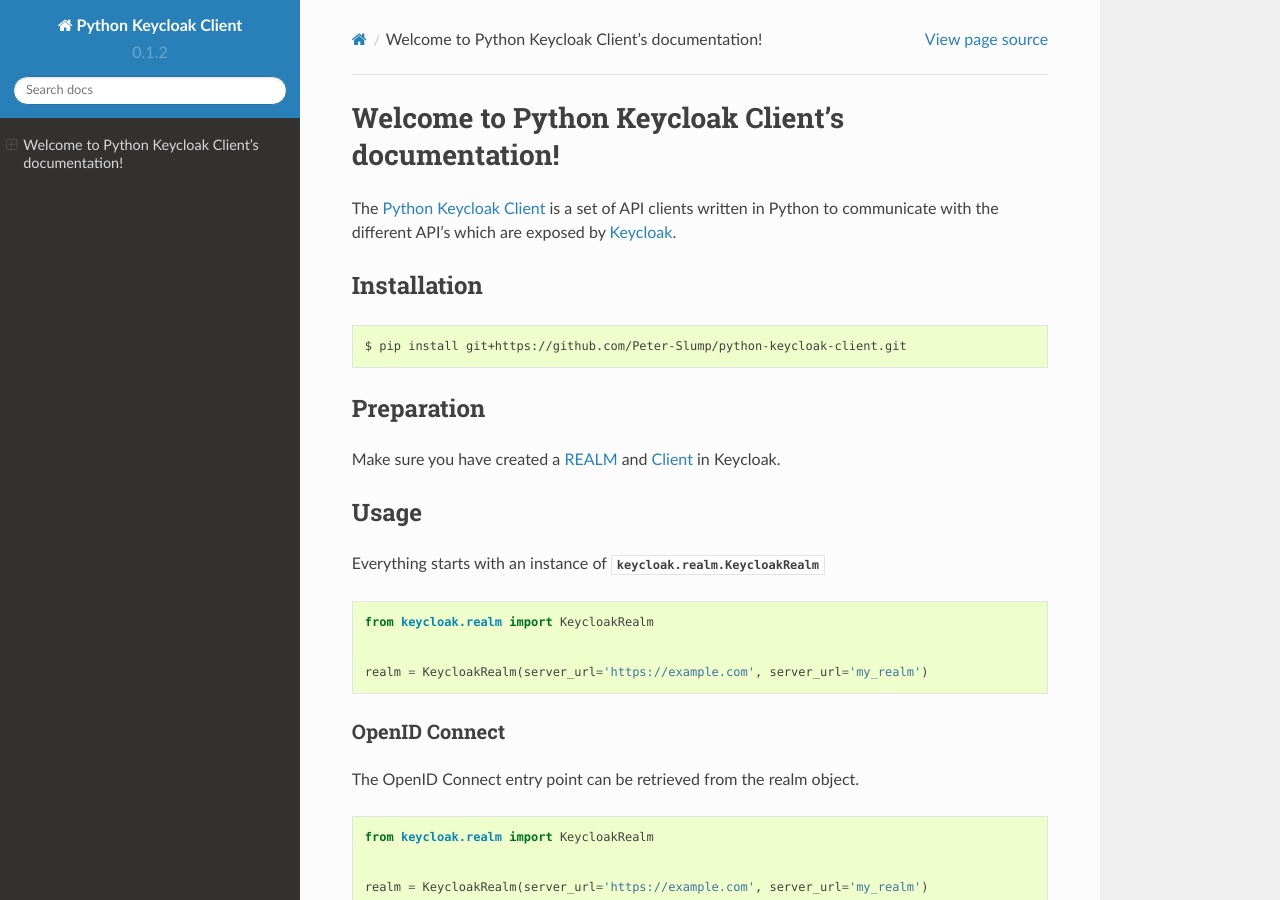
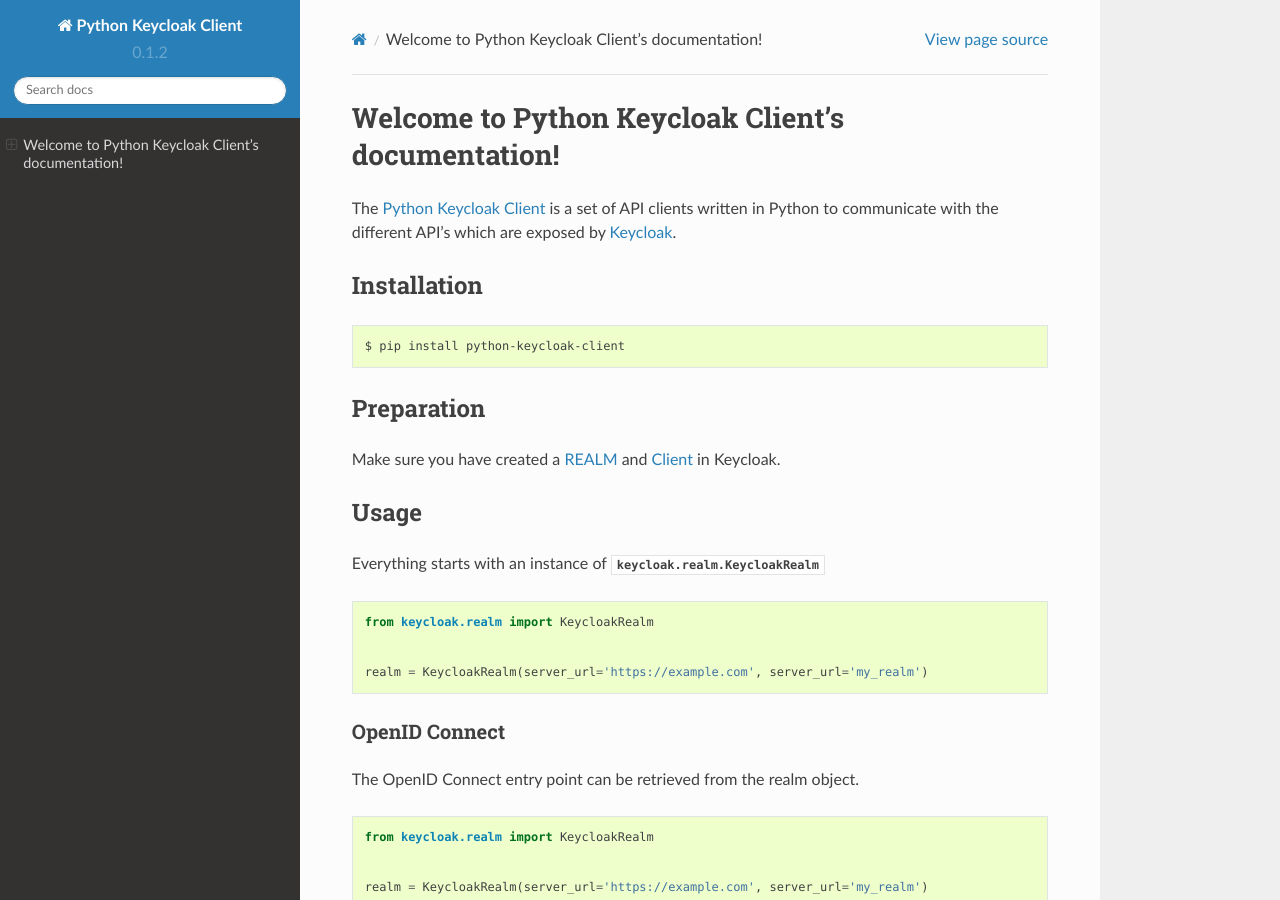
Before and after one commit to Peter-Slump/python-keycloak-client, a Sphinx documentation site: the page built from docs/index.rst, in a window 1280 px wide and 900 px high. Built offline with Sphinx 7.4.7 and the Read the Docs theme 2.0.0, drawn with Linux system fonts in a browser that asks for light colours.

Commit message:
Small documentation update

```diff
--- a/docs/index.rst
+++ b/docs/index.rst
@@ -19,7 +19,7 @@
 
 .. code-block:: bash
 
-    $ pip install git+https://github.com/Peter-Slump/python-keycloak-client.git
+    $ pip install python-keycloak-client
 
 Preparation
 ===========
```
